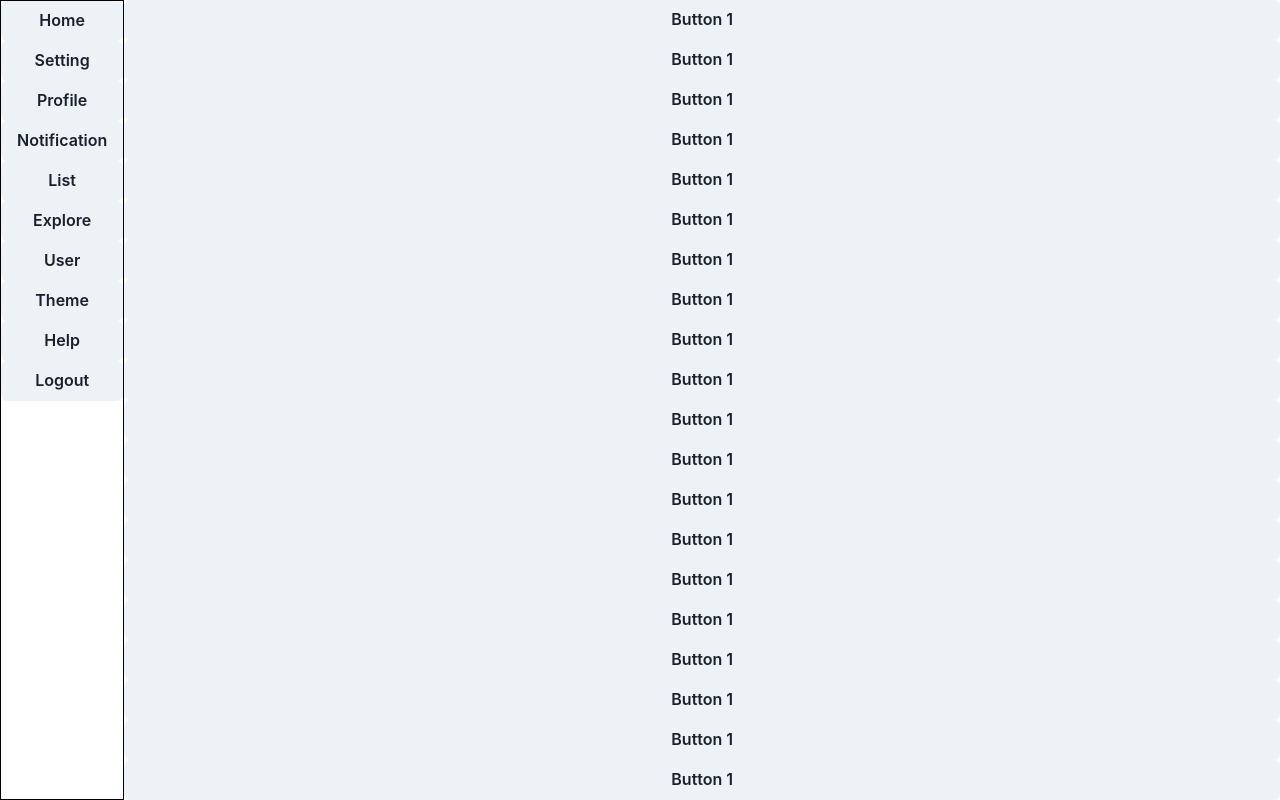
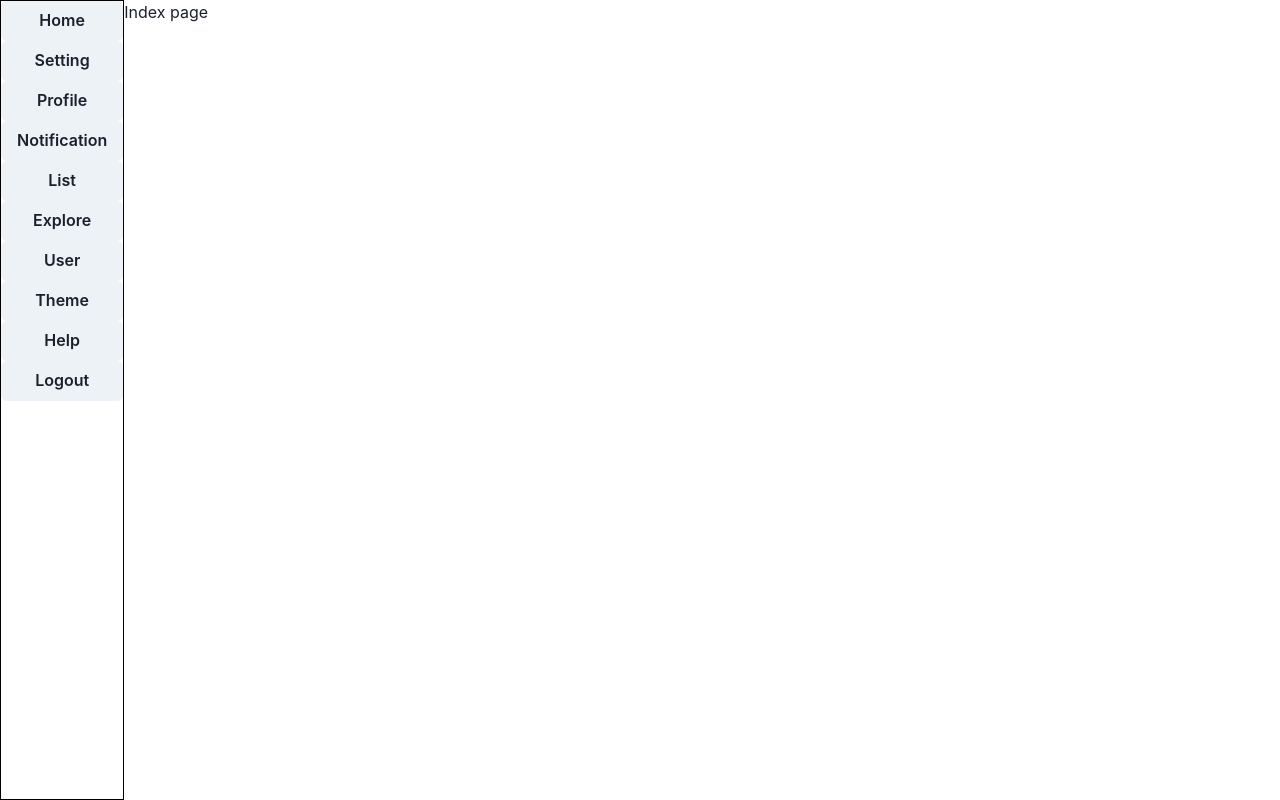
Before and after one commit to lmfjeff/anime-notifier, a Next.js app: page / in a window 1280 px wide. Built offline with nearby package versions, Linux system fonts and the light colour scheme.

Commit message:
20210810

```diff
--- a/src/pages/index.tsx
+++ b/src/pages/index.tsx
@@ -1,32 +1,9 @@
-import { Box, Button, Flex } from '@chakra-ui/react'
+import { Box, Button, Flex, Text } from '@chakra-ui/react'
 
 export default function Main() {
   return (
     <Flex flexDir="column">
-      <Button>Button 1</Button>
-      <Button>Button 1</Button>
-      <Button>Button 1</Button>
-      <Button>Button 1</Button>
-      <Button>Button 1</Button>
-      <Button>Button 1</Button>
-      <Button>Button 1</Button>
-      <Button>Button 1</Button>
-      <Button>Button 1</Button>
-      <Button>Button 1</Button>
-      <Button>Button 1</Button>
-      <Button>Button 1</Button>
-      <Button>Button 1</Button>
-      <Button>Button 1</Button>
-      <Button>Button 1</Button>
-      <Button>Button 1</Button>
-      <Button>Button 1</Button>
-      <Button>Button 1</Button>
-      <Button>Button 1</Button>
-      <Button>Button 1</Button>
-      <Button>Button 1</Button>
-      <Button>Button 1</Button>
-      <Button>Button 1</Button>
-      <Button>Button 1</Button>
+      <Text>Index page</Text>
     </Flex>
   )
 }
```
Also changed, not shown: src/components/AnimeCard.tsx (+18 -5 lines), src/components/AnimeList.tsx (+5 -2 lines), src/pages/anime/[year]/[season].js (+41 -34 lines).
